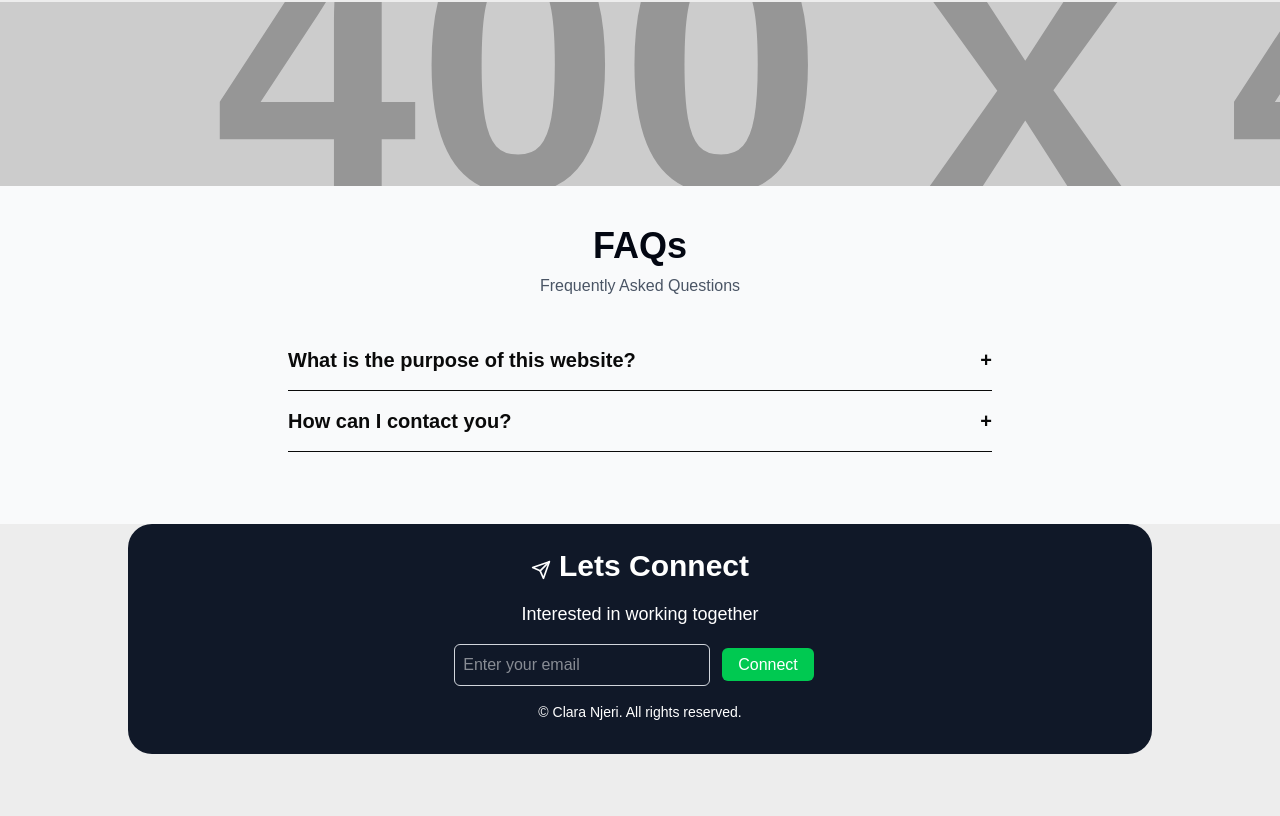
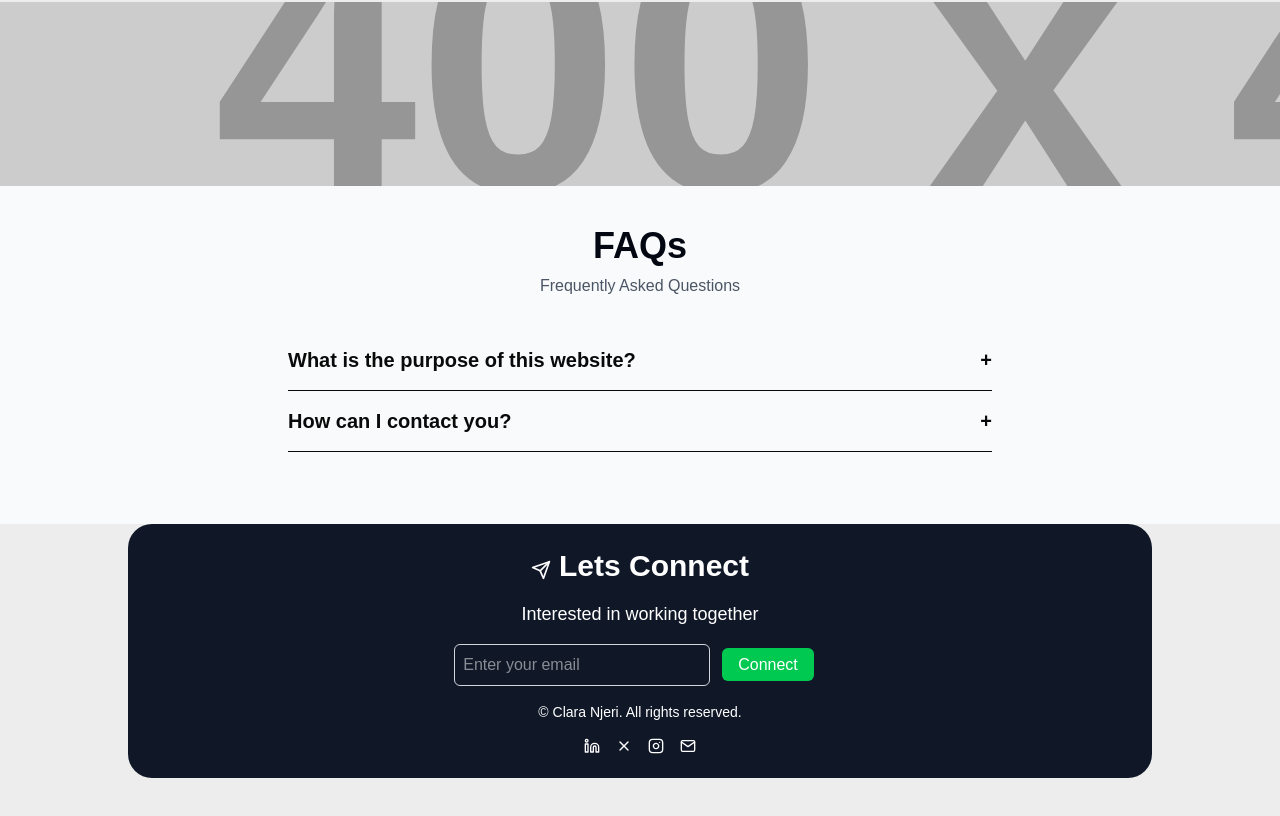
Before and after one commit to Alex-Gichau/clara-va-portfolio, a Next.js app: page / in a window 1280 px wide. Shown: the part 1637-2453 px from the top of the page. Before the commit the page ends 2431 px from the top, so only its background shows below. Built offline with nearby package versions, Linux system fonts and the light colour scheme.

Commit message:
faqs fixed

```diff
--- a/app/component/FAQs.tsx
+++ b/app/component/FAQs.tsx
@@ -1,15 +1,21 @@
+"use client";
+import { useState } from "react";
 import { Faqs } from "../data/faqsData";
-import { useState } from "react";
 
 interface FAQsProps {
     faqs: Faqs[];
 }
 
 const FAQs: React.FC<FAQsProps> = ({ faqs }) => {
-  const [activeIndex, setActiveIndex] = useState<number | null>(null);
+  // Use an array of booleans to track open/closed state for each FAQ
+  const [openStates, setOpenStates] = useState<boolean[]>(Array(faqs.length).fill(false));
 
   const toggleFAQ = (index: number) => {
-    setActiveIndex(activeIndex === index ? null : index);
+    setOpenStates((prev) => {
+      const newStates = [...prev];
+      newStates[index] = !newStates[index];
+      return newStates;
+    });
   };
 
   return (
@@ -20,15 +26,15 @@ const FAQs: React.FC<FAQsProps> = ({ faqs }) => {
         {faqs.map((faqItem, index) => (
           <div key={index} className="border-b py-4 text-left">
             <button
-              className="w-full flex justify-between items-center text-xl font-semibold focus:outline-none"
+              className="w-full flex justify-between items-center text-xl font-semibold focus:outline-none transition-all"
               onClick={() => toggleFAQ(index)}
-              aria-expanded={activeIndex === index}
+              aria-expanded={openStates[index]}
               aria-controls={`faq-answer-${index}`}
             >
               <span>{faqItem.question}</span>
-              <span className="ml-2">{activeIndex === index ? "−" : "+"}</span>
+              <span className="ml-2">{openStates[index] ? "−" : "+"}</span>
             </button>
-            {activeIndex === index && (
+            {openStates[index] && (
               <p
                 id={`faq-answer-${index}`}
                 className="text-gray-700 mt-2 transition-all"
--- a/app/component/Footer.tsx
+++ b/app/component/Footer.tsx
@@ -1,5 +1,5 @@
 import { FiSend } from "react-icons/fi";
-// import { FiGithub, FiLinkedin, FiTwitter } from "react-icons/fi";
+import { FiLinkedin, FiX, FiInstagram, FiMail } from "react-icons/fi";
 
 export default function Footer() {
     return (
@@ -12,10 +12,12 @@ export default function Footer() {
                     Connect
                 </a>
                 <p className="text-sm mb-2">© Clara Njeri. All rights reserved.</p>
-                {/* <div className="flex flex-row justify-center space-x-4 mt-4">
-                    <p className="text-sm">Follow me on <FiGithub /> <FiLinkedin /> <FiTwitter />
-                    </p>
-                </div> */}
+                <div className="flex flex-row justify-center space-x-4 mt-4">
+                    <a href="#" className="hover:cursor-pointer"><FiLinkedin /></a>
+                    <a href="#" className="hover:cursor-pointer"><FiX /></a>
+                    <a href="#" className="hover:cursor-pointer"><FiInstagram /></a>
+                    <a href="#" className="hover:cursor-pointer"><FiMail /></a>
+                </div>
             </div>
         </footer>
     );
```
